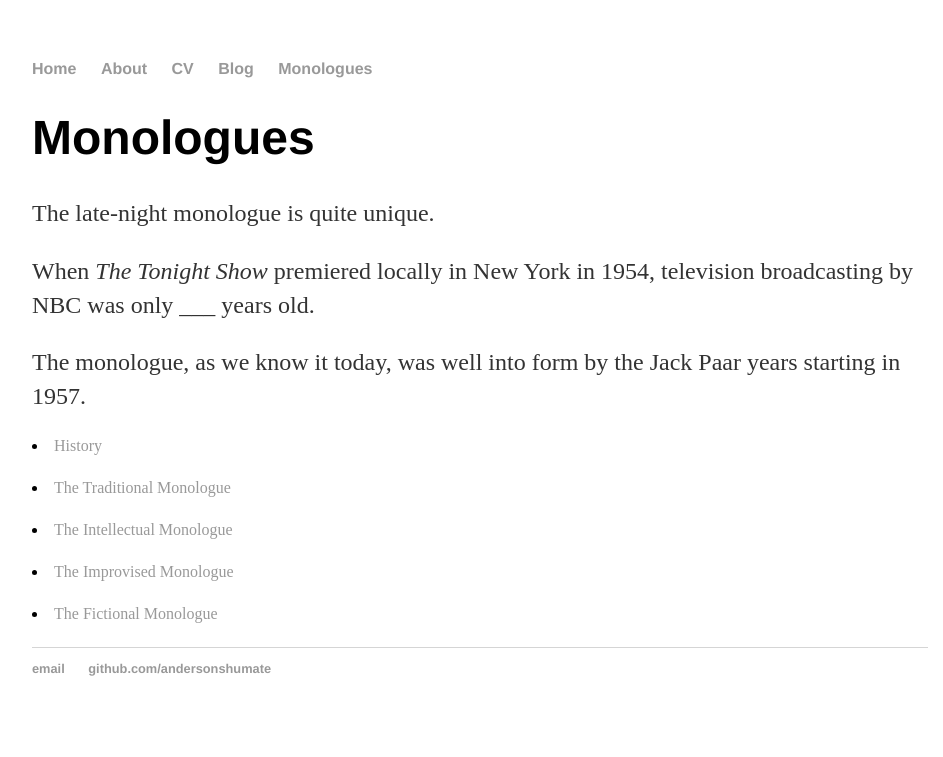
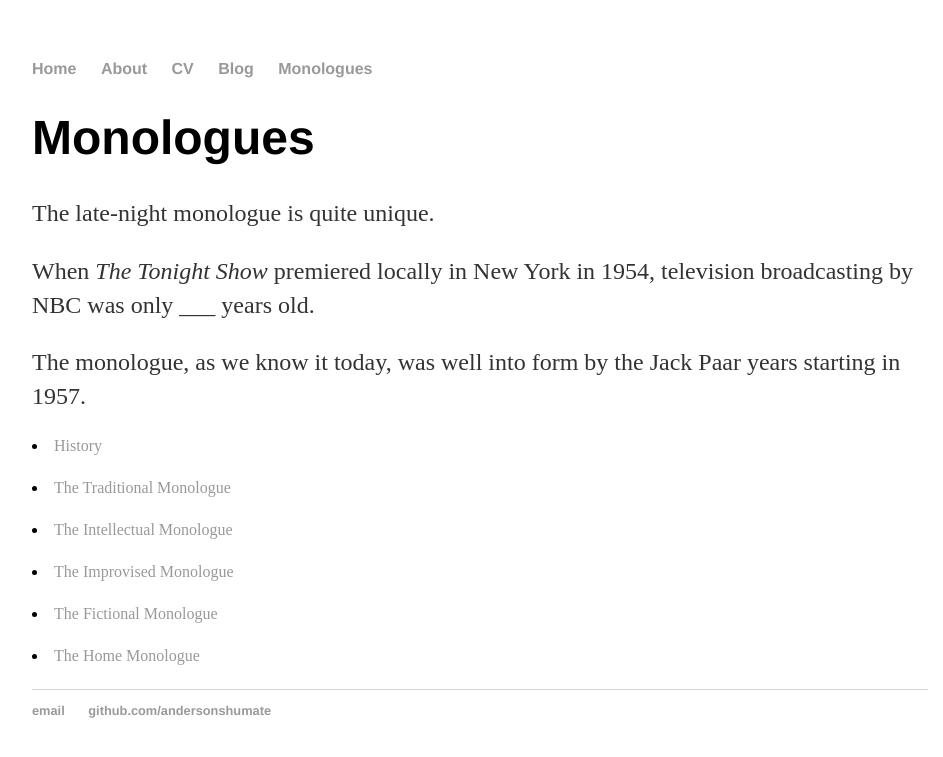
Before and after one commit to andersonshumate/andersonshumate.github.io, a Jekyll site: the page built from monologues/index.html, in a window 1280 px wide. Shown: the top 757 px of the page, without its empty margins (160-1103 px from the left). Built offline with Jekyll 4.4.1, drawn with Linux system fonts in a browser that asks for light colours.

Commit message:
Update index.html

```diff
--- a/monologues/index.html
+++ b/monologues/index.html
@@ -21,4 +21,6 @@ title: Monologues
 
 	<p><li><a href="/monologues/types/thefictionalmonologue/">The Fictional Monologue</a></li></p>
 
+	<p><li><a href="/monologues/types/thehomemonologue/">The Home Monologue</a></li></p>
+
 </div><!-- /.blurb -->
```
